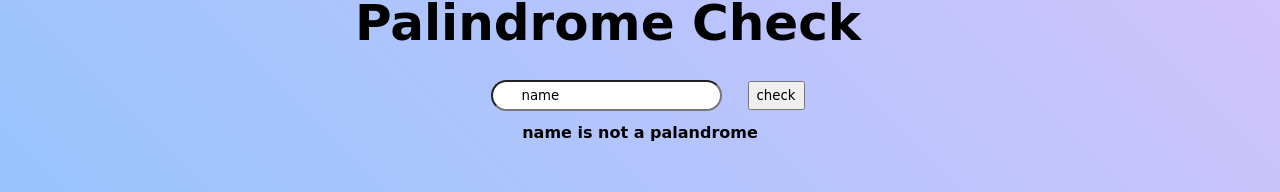
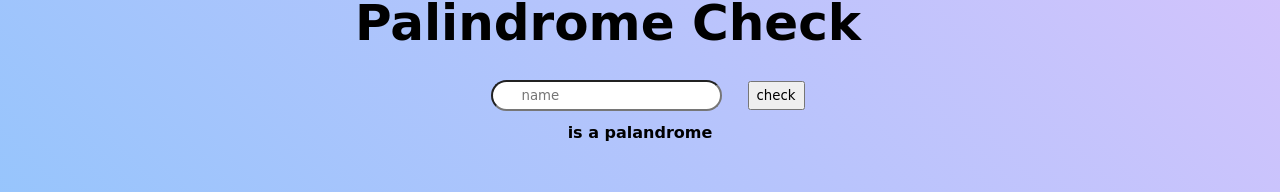
Before and after one commit to Abhishekbharti9910/palindrome-checker, a plain HTML site: page index.html in a window 1280 px wide. Both pictures are taken after a click on the button "check". Shown: the part 360-552 px from the top of the page. Drawn offline with Linux system fonts and the light colour scheme; a web font is replaced by a local one.

Commit message:
fix issues-1

```diff
--- a/index.html
+++ b/index.html
@@ -32,7 +32,7 @@
             <div id="palan-check">
                 <label for="input-area"><h3>Palindrome Check</h3></label>
             </div>
-            <div><input type="text" id="input-area" value="name" placeholder="name" required>
+            <div><input type="text" id="input-area" placeholder="name" required>
                 <button id="btn">check</button>
             </div>
             <h4 id="palan-ans"></h4>
--- a/script.js
+++ b/script.js
@@ -3,6 +3,7 @@ let btn = document.getElementById("btn");
 // palandrome function
 function palandrome(){
 let nme = document.getElementById("input-area").value;//taking value of input to check//
+nme.split("");
 let i = 0; //i is for traving string from front
 let j = (nme.length - 1) ; //j is for travinf string from rear
 let palan = 1;
```
